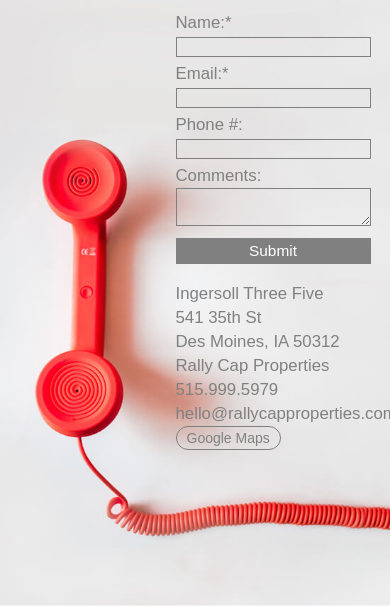
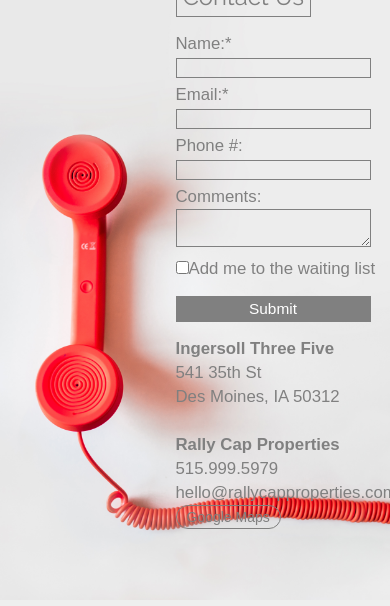
Before and after one commit to mjpatter88/ingersollthreefive, a Django app: page / in a window 390 px wide. Shown: the part 888-1494 px from the top of the page. After the commit the page ends 1464 px from the top, so only its background shows below. Run offline with Django 3.2, Linux system fonts and the light colour scheme; some libraries are stand-ins or nearby versions; some web fonts are replaced.

Commit message:
Format Contact Form
Media Query until 1200

```diff
--- a/website/static/base.css
+++ b/website/static/base.css
@@ -118,8 +118,16 @@
   display: none;
 }
 
+.landscape2{
+  display: none;
+}
+
 .portrait{
   display: block;
+}
+
+.portrait2{
+  display: none;
 }
 
 .content-container{
@@ -227,7 +235,7 @@
 
 #container-contact{
   left:45%;
-  top: 5%;
+  top: 8%;
   width: 50%;
   color: gray;
   z-index: 1;
@@ -250,7 +258,9 @@
   text-align: left;
 }
 
-
+.field{
+  width: 100%;
+}
 
 #contact-form input,
 #contact-form select,
@@ -263,7 +273,6 @@
 #contact-form input,
 #contact-form select,
 #contact-form textarea {
-  width: 100%;
   color: gray;
   font-family: sans-serif;
   font-size: .8em;
@@ -290,22 +298,18 @@
 }
 
 #contact-form #submit-button {
-  margin-top: 1%;;
+  margin-top: 8%;;
   display: inline;
   background: gray;
   font-family: 'pavanam',sans-serif;
   width: 100%;
   font-size: 1.1em;
-  margin-bottom: 12%;
+  margin-bottom: 20px;
   color: white;
 }
 
-#contact-form #submit-button:hover {
-  background-color: gray;
-  color: white;
-}
 
-#contact-form #submit-button:active {
+#submit-button:active {
     position:relative;
     top:1px;
 }
@@ -347,8 +351,20 @@
 
 }
 
+
+@media only screen and (min-width : 370px){
+  .contact .portrait{
+    display: none;
+  }
+
+  .contact .portrait2{
+    display: block;
+  }
+}
+
 @media only screen and (min-width : 385px){
- button{
+
+  button{
     font-size: 1em;
   }
 
--- a/website/templates/home.html
+++ b/website/templates/home.html
@@ -77,7 +77,9 @@
     <div class="contact">
       <a name="contact"></a>
       <image class="background-img portrait" id="third-image" src="../static/images/phoneportrait.jpg" />
-      <image class="background-img landscape" id="third-image" src="../static/images/phone2.jpg" />
+      <image class="background-img portrait2" id="third-image" src="../static/images/phoneportrait2.jpg" />
+      <image class="background-img landscape" id="third-image" src="../static/images/phone.jpg" />
+      <image class="background-img landscape2" id="third-image" src="../static/images/phone2.jpg" />
       <div class="content-container" id="container-contact">
         <h1>Contact Us</h1>
             <div id="contact-form">
@@ -89,26 +91,28 @@
 
                     <form method="post" action="process.php">
                         <p>Name:*</p>
-                        <input type="text" id="name" name="name" value="" required="required" />
+                        <input class="field" type="text" id="name" name="name" value="" required="required" />
 
                         <p>Email:*</p>
-                        <input type="text" id="email" name="email" value="" required="required" />
+                        <input class="field" type="text" id="email" name="email" value="" required="required" />
 
                         <p>Phone #:</p>
-                        <input type="tel" id="phone" name="phone" value="" required="required" />
+                        <input class="field" type="tel" id="phone" name="phone" value="" required="required" />
 
 
                         <p>Comments:</p>
-                        <textarea id="comments" name="comments" ></textarea>
+                        <textarea class="field" id="comments" name="comments" ></textarea>
 
                         <input type="hidden" value="1" name="iowa" />
+                        <nobr><p><input type="checkbox" value="digital" id="checkbox"/>Add me to the waiting list</p></nobr>
+                        <input type="submit" value="Submit" id="submit-button" />
 
-                        <input type="submit" value="Submit" id="submit-button" />
+
                     </form>
               </div>
-              <div id="container-contact-text"><p>Ingersoll Three Five<br>541 35th St<br>
-            Des Moines, IA 50312<br>
-            Rally Cap Properties<br>515.999.5979<br>
+              <div id="container-contact-text"><p><b>Ingersoll Three Five</b><br>541 35th St<br>
+            Des Moines, IA 50312<br><br>
+            <b>Rally Cap Properties</b><br>515.999.5979<br>
             hello@rallycapproperties.com<br>
               </p>
               <a href="https://www.google.com/maps/place/541+35th+St,+Des+Moines,+IA+50312/@41.5852519,-93.6651916,19z/data=!4m5!3m4!1s0x87ee9ed4e6c6b1dd:0x6cc04cb5da90622e!8m2!3d41.585751!4d-93.6638119"><button type="button">Google Maps</button></a><br>
```
Also changed, not shown: other parts of website/static/base.css (+86 -20 lines), website/static/images/phoneportrait.jpg, website/static/images/phoneportrait2.jpg (added).
